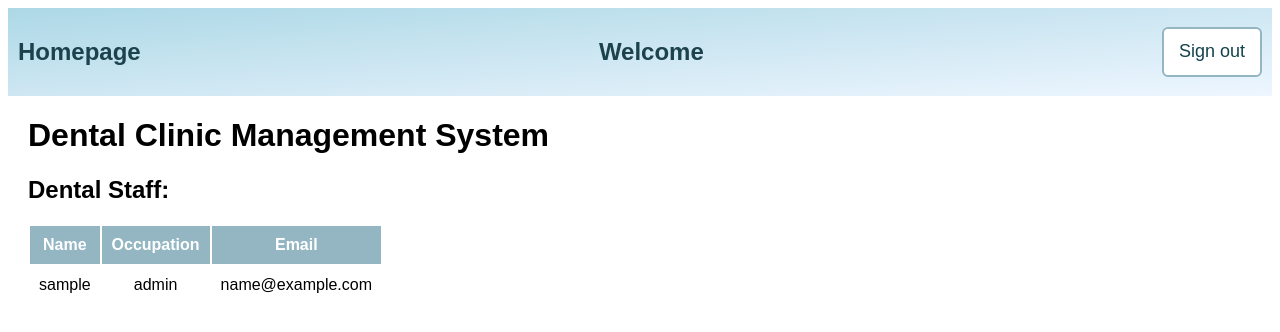
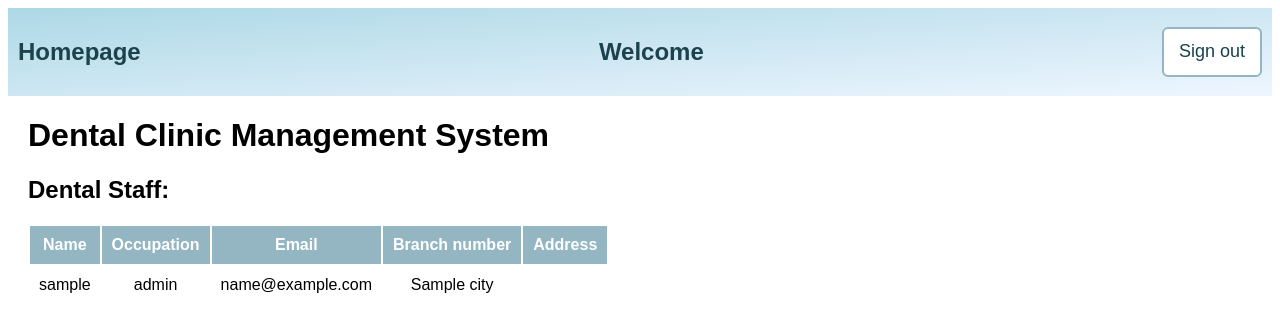
Before and after one commit to AlexandraTulchinsky/CSI2132_Project, a Django app: template clinic/home/templates/home.html in a window 1280 px wide. Shown: the top 332 px of the page. Run offline with Django 4.2, Linux system fonts and the light colour scheme; the template is opened without the code that fills it: most values are stand-ins (such as "Sample title", 1, 10 or a date in 2020); parts of the project's set-up code (start-up, migrations or seed data) failed here and were passed over.

Commit message:
display dentists and their branch info on homepage

```diff
--- a/clinic/home/templates/home.html
+++ b/clinic/home/templates/home.html
@@ -67,6 +67,9 @@
             <th>Name</th>
             <th>Occupation</th>
             <th>Email</th>
+            <th>Branch number</th>
+            <th colspan="5">Address</th>
+
         </tr>
         {% if dentistRows %}
             {% for row in dentistRows %}
@@ -74,6 +77,16 @@
                     <td>{{ row.Username }}</td>
                     <td>{{ row.User_type }}</td>
                     <td>{{ row.Email }}</td>
+                    <td>{{ row.City }}</td>
+                    {% for row2 in branchRows %}
+                        {% if row.City == row2.City %}
+                            <td>{{ row2.Build_no }}</td>
+                            <td>{{ row2.Street }}</td>
+                            <td>{{ row2.Province }}</td>
+                            <td>{{ row2.Country }}</td>
+                            <td>{{ row2.Postal_code }}</td>
+                        {% endif %}
+                    {% endfor %}
                 </tr>
             {% endfor %}
         {% endif %}
```
Also changed, not shown: clinic/home/views.py (+8 -1 lines).
